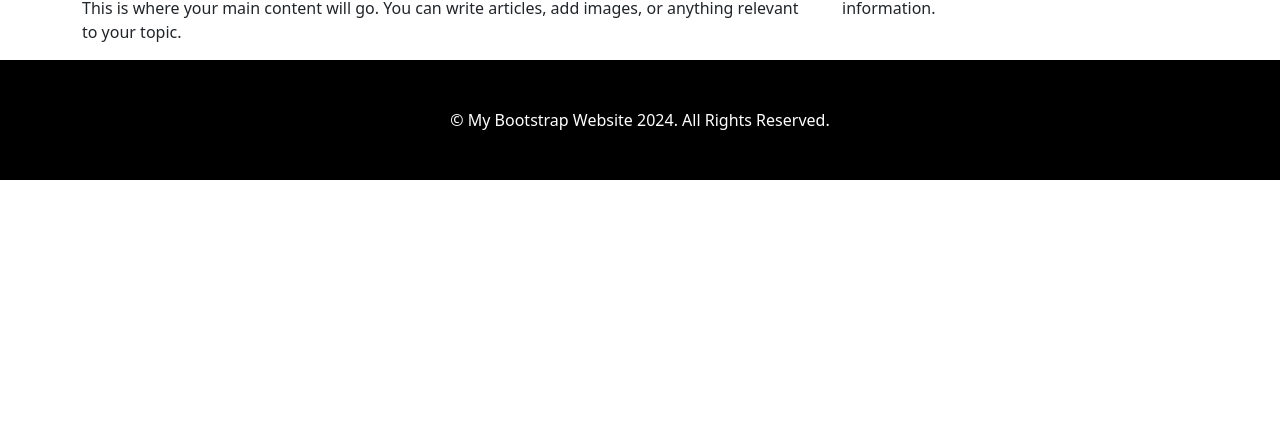
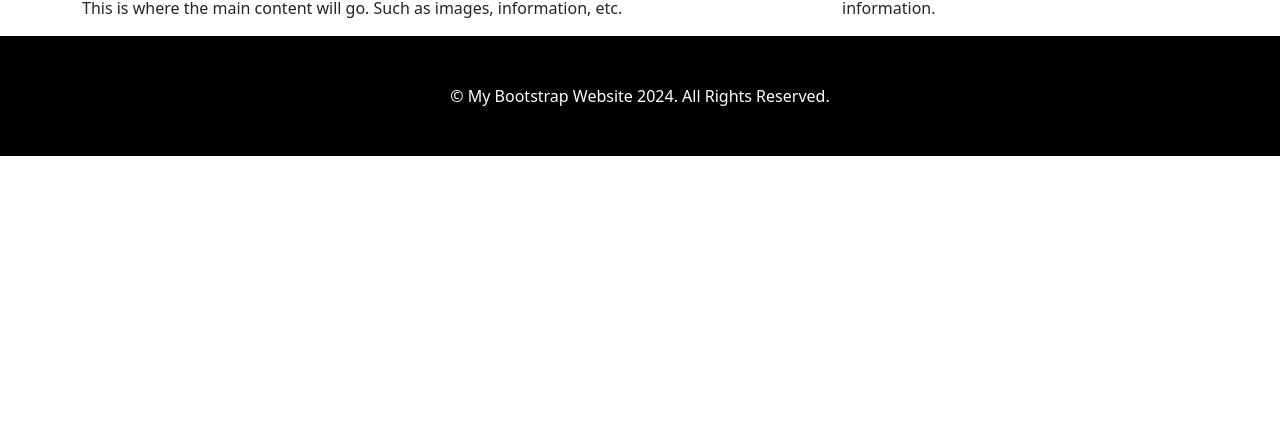
Before and after one commit to brandonr502/responsivedesign, a plain HTML site: page index.html in a window 1280 px wide. Shown: the part 364-800 px from the top of the page. Drawn offline with nearby package versions, Linux system fonts and the light colour scheme.

Commit message:
Update index.html

```diff
--- a/index.html
+++ b/index.html
@@ -25,7 +25,7 @@
             <div class="row">
                 <div class="col-lg-8">
                     <h2 class="display-5">Main Content</h2>
-                    <p>This is where your main content will go. You can write articles, add images, or anything relevant to your topic.</p>
+                    <p>This is where the main content will go. Such as images, information, etc.</p>
                 </div>
                 <div class="col-lg-4">
                     <h3>Sidebar</h3>
```
